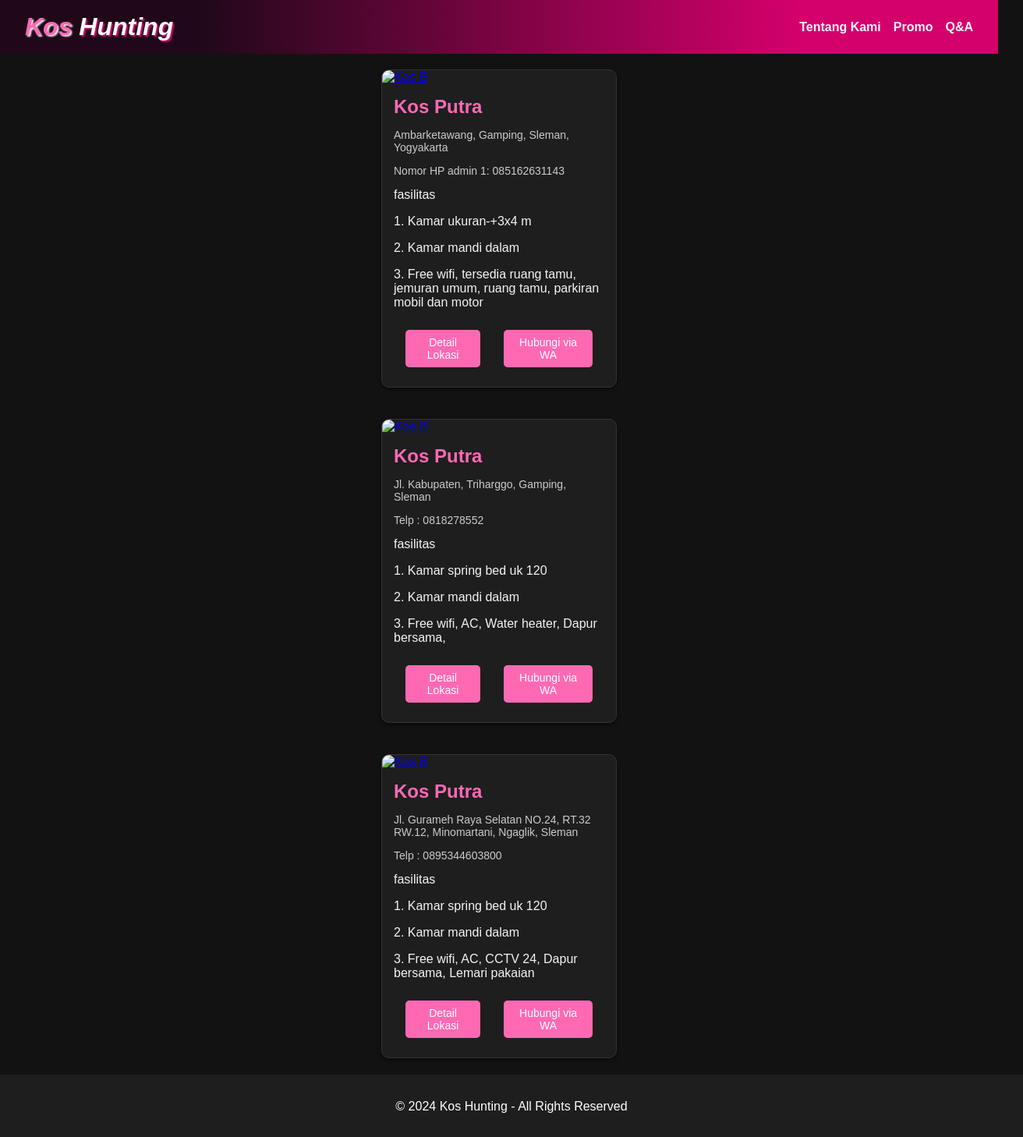
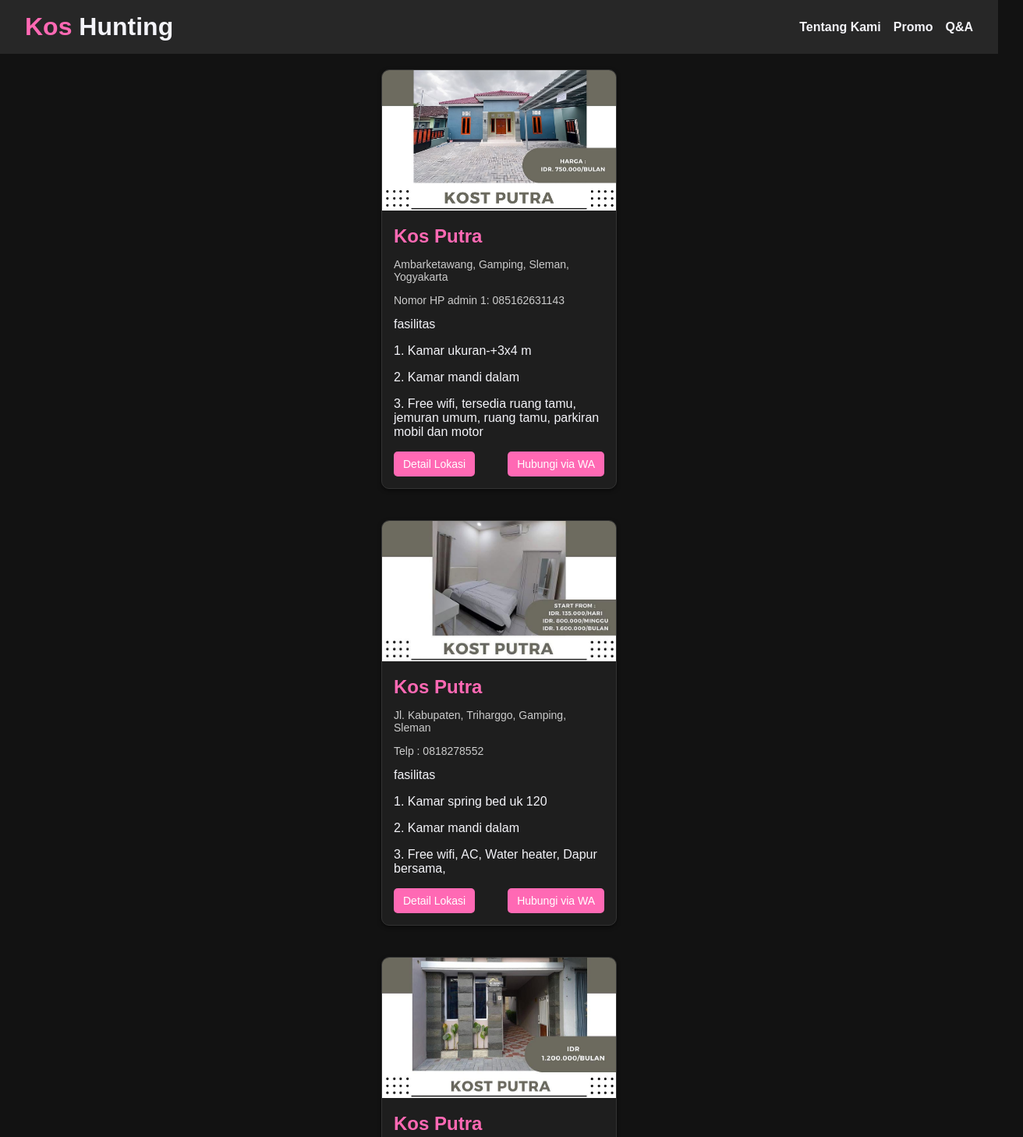
Before and after one commit to Wafiq70/kos-putra, a plain HTML site: page index.html in a window 1280 px wide. Shown: the top 1458 px of the page at 78% size, 1312 px wide, since content can reach past the window. Drawn offline with Linux system fonts and the light colour scheme.

Commit message:
Update and rename daftarkos3.html to index.html

```diff
--- a/daftarkos3.html
+++ b/index.html
@@ -4,7 +4,7 @@
     <meta charset="UTF-8" />
     <meta name="viewport" content="width=device-width, initial-scale=1.0" />
     <title>Kos Hunting</title>
-    <link rel="stylesheet" href="style-daftar-kos.css" />
+    <link rel="stylesheet" href="style.css" />
     <style>
       /* Global Style */
       body {
@@ -196,7 +196,7 @@
           href="https://www.instagram.com/p/DCQsK7TT9iB/?igsh=MThmM3d4NjNza3N3"
           target="_blank"
         >
-          <img src="baru/gambar-kos-3.jpg" alt="Kos B" class="kos-image" />
+          <img src="gambar-kos-3.jpg" alt="Kos B" class="kos-image" />
         </a>
         <div class="kos-info">
           <h2>Kos Putra</h2>
@@ -235,7 +235,7 @@
           href="https://www.instagram.com/p/DD_zHsIzkeS/?igsh=ODFxcW14cjZuY2tl"
           target="_blank"
         >
-          <img src="baru/gambar-kos-8.jpg" alt="Kos B" class="kos-image" />
+          <img src="gambar-kos-8.jpg" alt="Kos B" class="kos-image" />
         </a>
         <div class="kos-info">
           <h2>Kos Putra</h2>
@@ -273,7 +273,7 @@
           href="https://www.instagram.com/p/DB_fc9FzHEp/?igsh=eXBxcjN3Mmp4NTlt"
           target="_blank"
         >
-          <img src="baru/gambar-kos-9.jpg" alt="Kos B" class="kos-image" />
+          <img src="gambar-kos-9.jpg" alt="Kos B" class="kos-image" />
         </a>
         <div class="kos-info">
           <h2>Kos Putra</h2>
```
